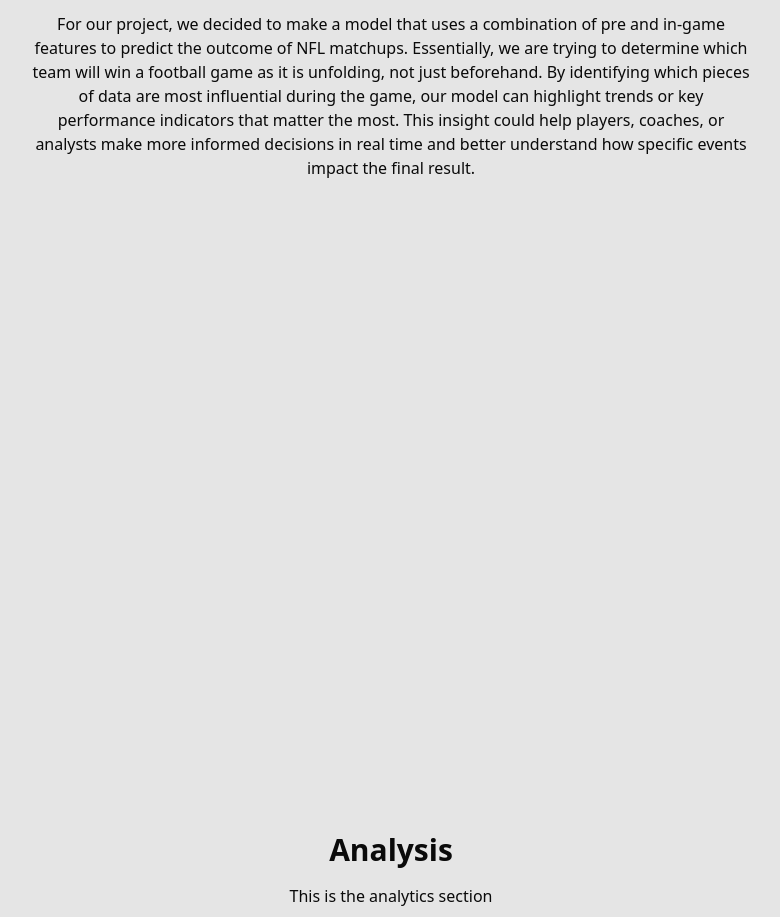
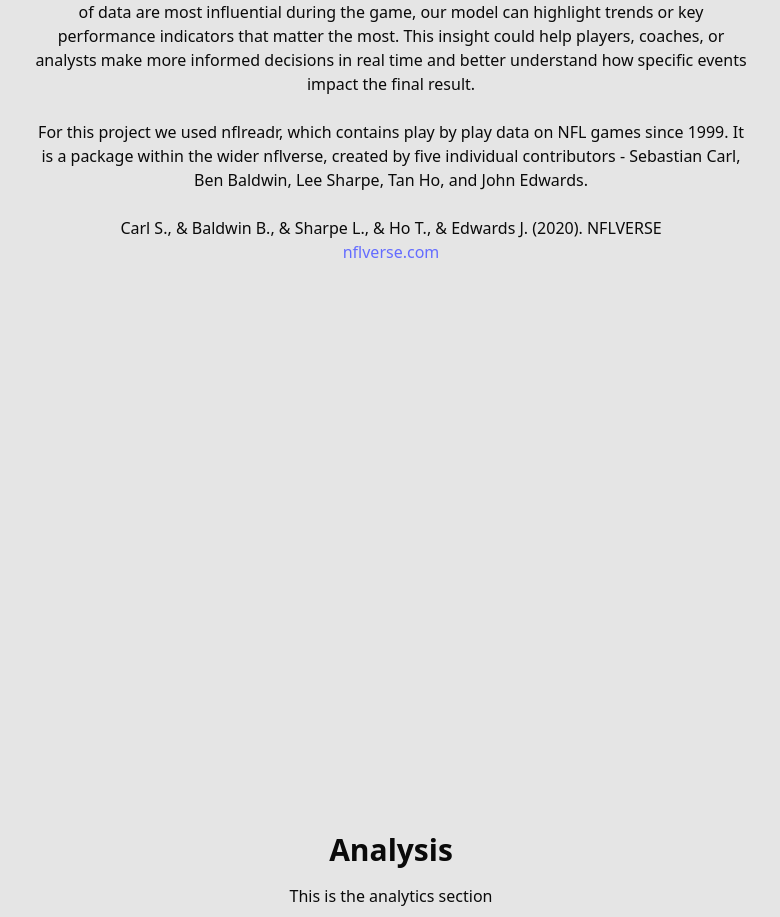
Before and after one commit to Stephen-Griffin/nfl-prediction-dotcom, a React (Vite) app in the folder nfl-prediction/: page / in a window 1280 px wide. Shown: the part 1866-2783 px from the top of the page, without its empty margins (249-1029 px from the left). Built offline with nearby package versions, Linux system fonts and the light colour scheme.

Commit message:
CHORE: add data citation

```diff
--- a/nfl-prediction/src/App.tsx
+++ b/nfl-prediction/src/App.tsx
@@ -5,6 +5,7 @@ import { IoIosHome } from "react-icons/io";
 import { FaDatabase, FaUserCircle } from "react-icons/fa";
 import { IoAnalytics } from "react-icons/io5";
 import { introToData } from "./content/Intro";
+import { dataCuration, dataCitation } from "./content/DataCuration"
 
 const handleAnimationComplete = () => {
   console.log("All letters have animated!");
@@ -91,6 +92,11 @@ function App() {
         <div className="max-w-3xl px-6 text-center">
           <h2 className="text-3xl font-semibold mb-4">Data</h2>
           <p className="text-grey-700">{introToData}</p>
+          <br></br>
+          <p className="text-grey-700">{dataCuration}</p>
+          <br></br>
+          <p>{dataCitation}</p>
+          <a href="https://nflverse.com">nflverse.com</a>
         </div>
       </section>
 
--- a/nfl-prediction/src/content/DataCuration.ts
+++ b/nfl-prediction/src/content/DataCuration.ts
@@ -1 +1,3 @@
-export const dataCuration = 'For the model, we used nflreadr.';
+export const dataCuration = 'For this project we used nflreadr, which contains play by play data on NFL games since 1999. It is a package within the wider nflverse, created by five individual contributors - Sebastian Carl, Ben Baldwin, Lee Sharpe, Tan Ho, and John Edwards.';
+
+export const dataCitation = 'Carl S., & Baldwin B., & Sharpe L., & Ho T., & Edwards J. (2020). NFLVERSE';
```
